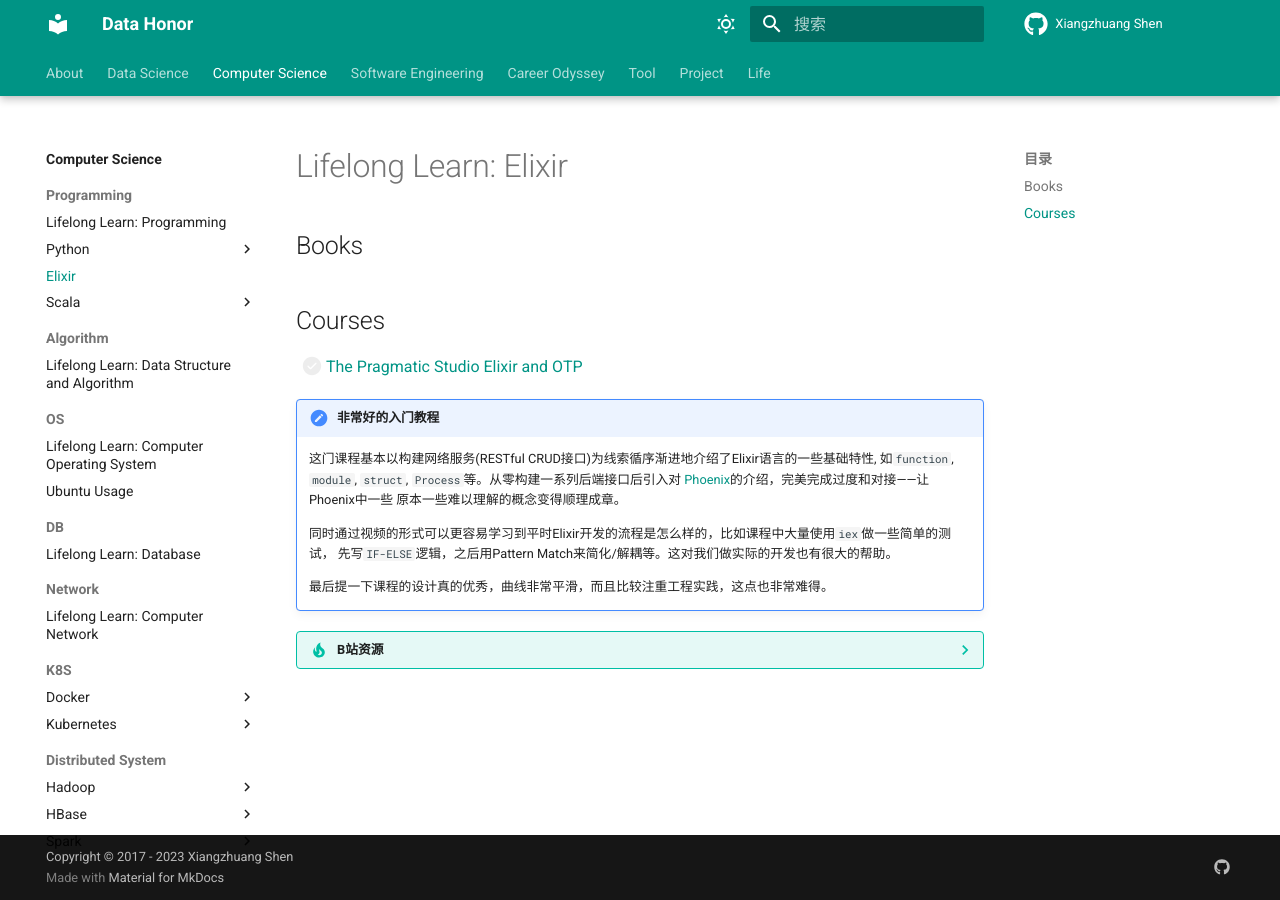
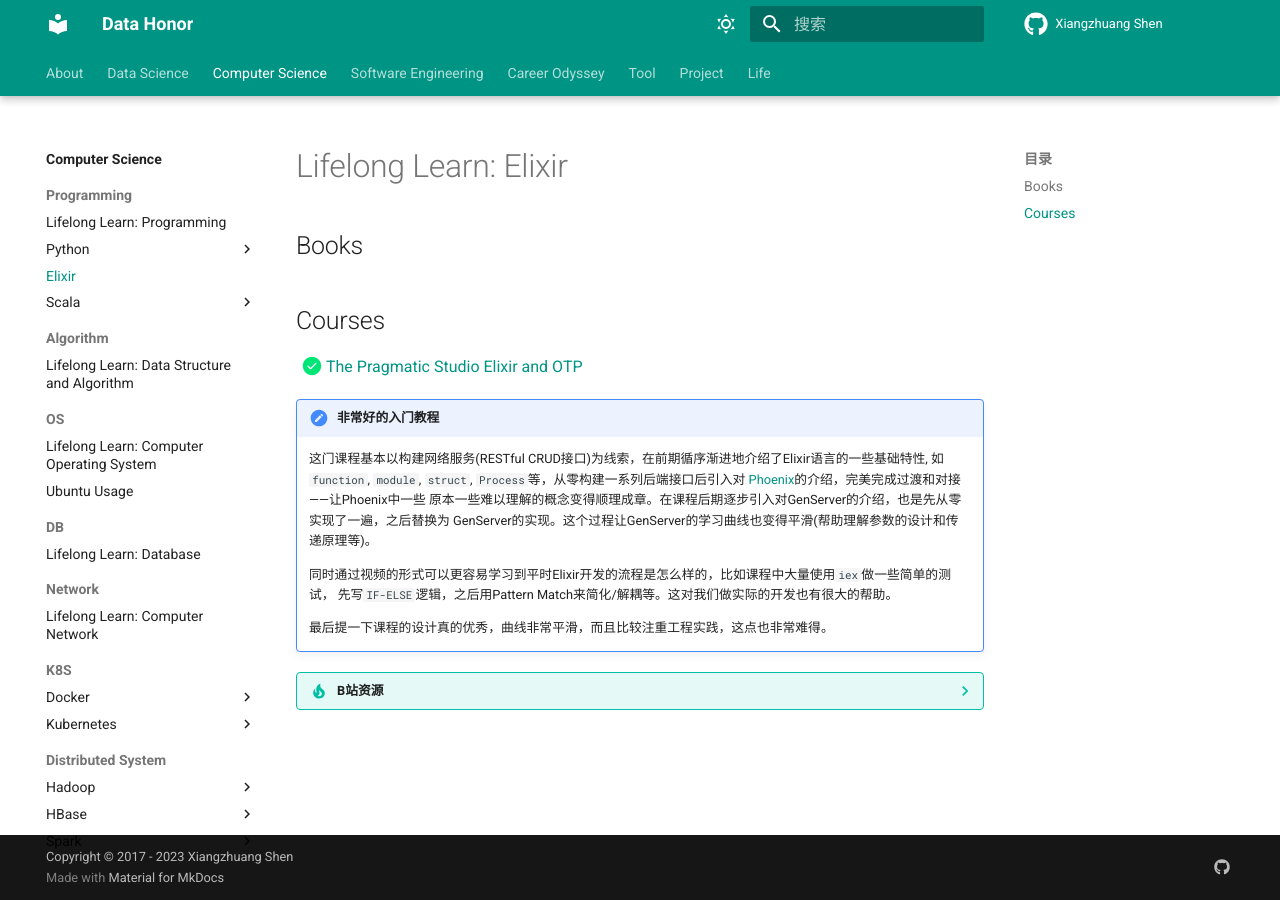
Before and after one commit to shenxiangzhuang/shenxiangzhuang.github.io, an MkDocs documentation site: the page built from docs/cs/programming/elixir/index.md, in a window 1280 px wide. Built offline with MkDocs 1.6.1 and Material for MkDocs 9.7.7, drawn with Linux system fonts in a browser that asks for light colours; comment, search, counter and statistics services are not loaded.

Commit message:
Add/elixir course (#99)
* change: complete elixir course

```diff
--- a/docs/cs/programming/elixir/index.md
+++ b/docs/cs/programming/elixir/index.md
@@ -6,14 +6,15 @@
 
 ## Courses
 
-- [ ] [The Pragmatic Studio Elixir and OTP](https://pragmaticstudio.com/courses/elixir)
+- [x] [The Pragmatic Studio Elixir and OTP](https://pragmaticstudio.com/courses/elixir)
 
 !!! note "非常好的入门教程"
 
-    这门课程基本以构建网络服务(RESTful CRUD接口)为线索循序渐进地介绍了Elixir语言的一些基础特性,
-    如`function`, `module`, `struct`, `Process`等。从零构建一系列后端接口后引入对
-    [Phoenix](https://www.phoenixframework.org/)的介绍，完美完成过度和对接——让Phoenix中一些
-    原本一些难以理解的概念变得顺理成章。
+    这门课程基本以构建网络服务(RESTful CRUD接口)为线索，在前期循序渐进地介绍了Elixir语言的一些基础特性,
+    如`function`, `module`, `struct`, `Process`等，从零构建一系列后端接口后引入对
+    [Phoenix](https://www.phoenixframework.org/)的介绍，完美完成过渡和对接——让Phoenix中一些
+    原本一些难以理解的概念变得顺理成章。在课程后期逐步引入对GenServer的介绍，也是先从零实现了一遍，之后替换为
+    GenServer的实现。这个过程让GenServer的学习曲线也变得平滑(帮助理解参数的设计和传递原理等)。
 
     同时通过视频的形式可以更容易学习到平时Elixir开发的流程是怎么样的，比如课程中大量使用`iex`做一些简单的测试，
     先写`IF-ELSE`逻辑，之后用Pattern Match来简化/解耦等。这对我们做实际的开发也有很大的帮助。
```
Also changed, not shown: docs/assets/git-committers/page-authors.json (+1 -1 lines).
